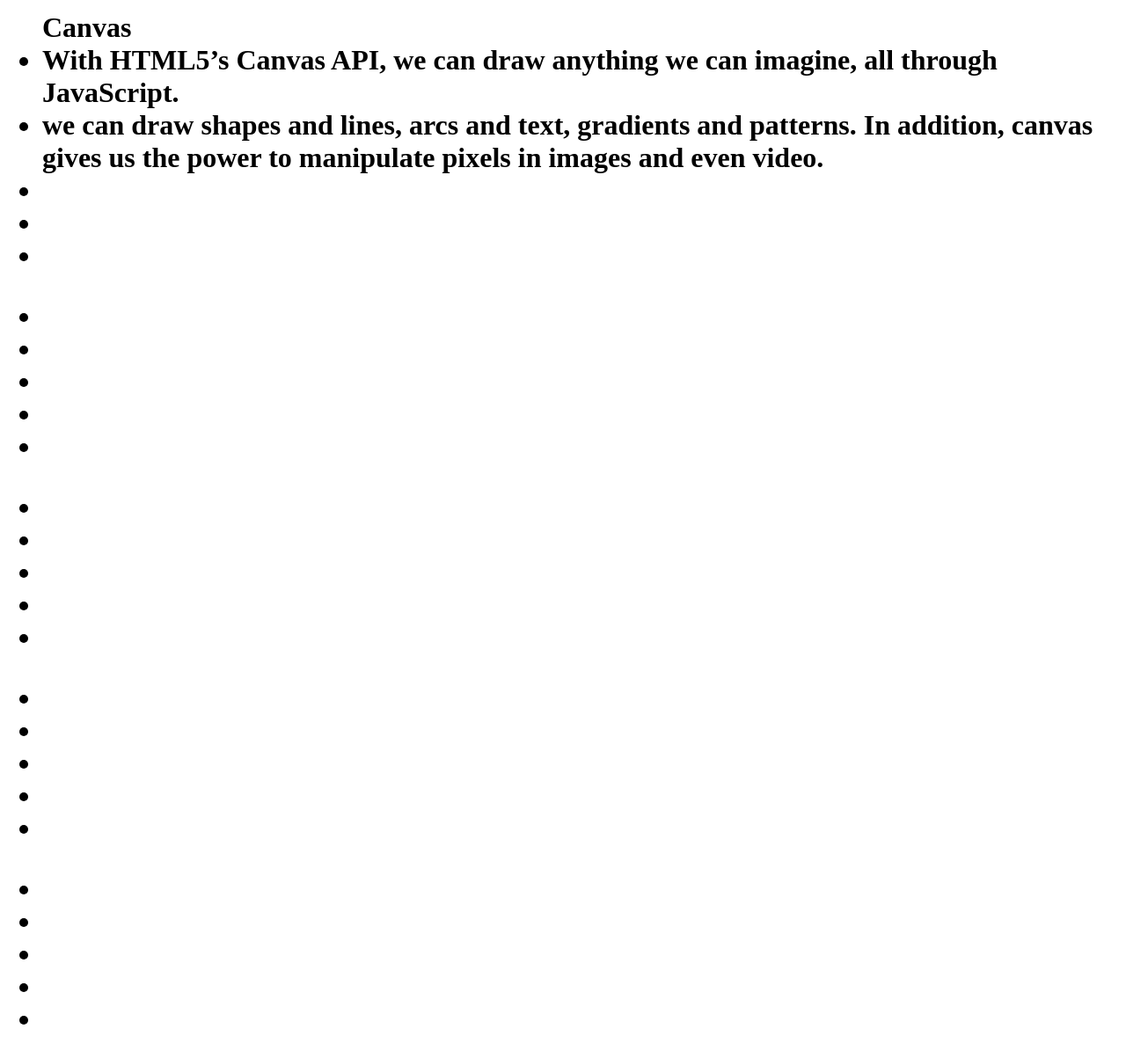
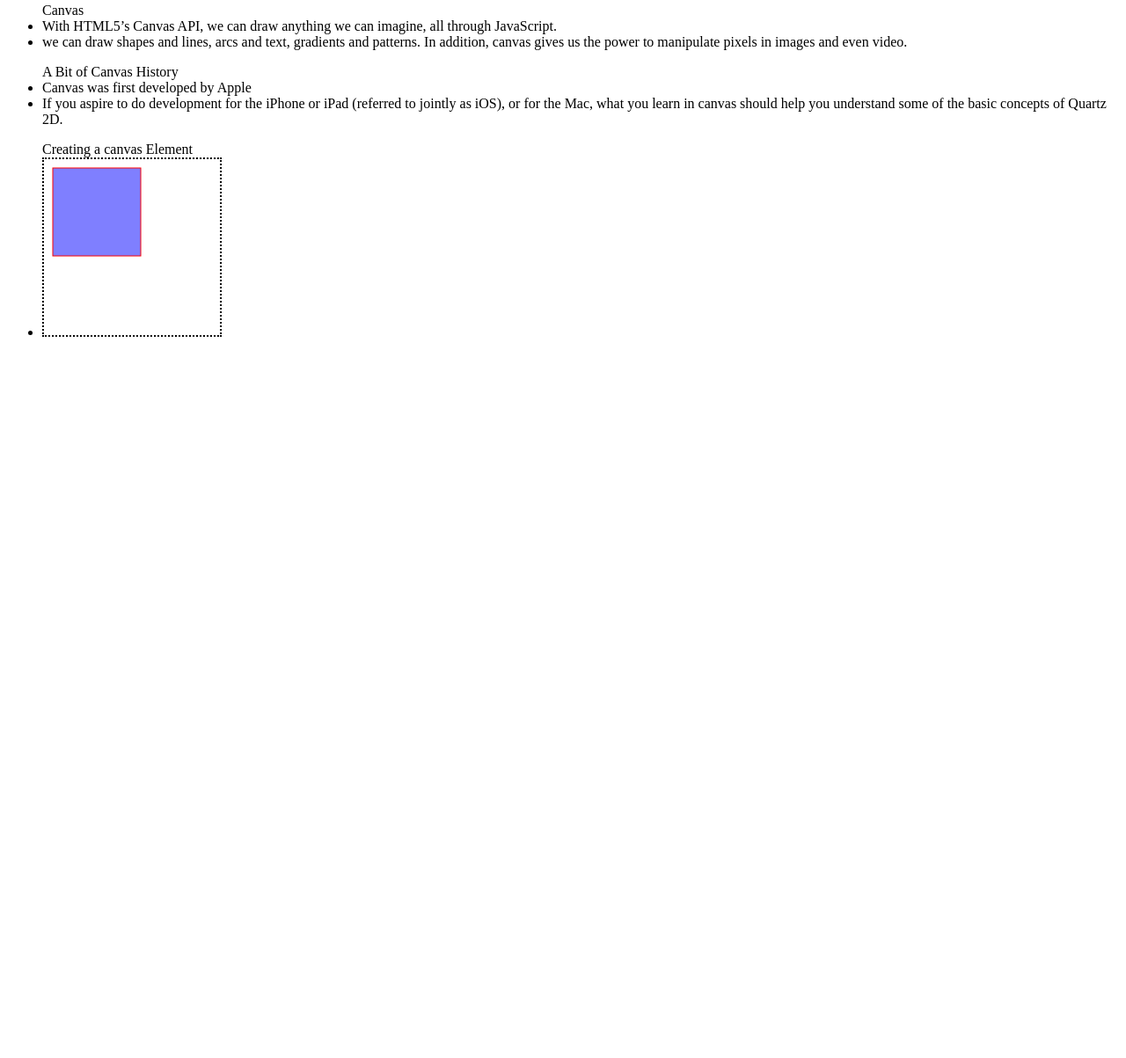
Before and after one commit to Yippie-Calle/WDD330, a plain HTML site: page Readings/week8.html in a window 1280 px wide. Shown: the part 1097-2300 px from the top of the page at 88% size. After the commit the page ends 1500 px from the top, so only its background shows below. Drawn offline with Linux system fonts and the light colour scheme.

Commit message:
week 8 readings
week 8 readings

```diff
--- a/Readings/main.js
+++ b/Readings/main.js
@@ -26,6 +26,11 @@
         label: "Week7 Notes",
         url: "Readings/week7.html"
     }
+    ,
+    {
+        label: "Week8 Notes",
+        url: "Readings/week8.html"
+    }
 ];
 
 function addToIndex() {
--- a/Readings/week8.html
+++ b/Readings/week8.html
@@ -7,6 +7,11 @@
     <meta name="viewport" content="width=device-width, initial-scale=1.0">
     <title>Document</title>
 </head>
+<style>
+    .myCanvas {
+        border: dotted 2px black;
+    }
+</style>
 
 <body>
     <h1>Transforms and Transitions</h1>
@@ -76,47 +81,37 @@
         </ol>
         <li>The transition-property property defines the CSS properties of the element that should be transitioned, with
             all for all properties being the default.</li>
-        <li>Any property changing from one value to another for which you can find a valid midpoint can be transitioned.</li>
-        <li>The exception to this “if there is a valid midpoint, it can be transitioned” rule is visibility: although there is no valid midpoint between the values visible and hidden , when transitioned, the value changes at the endpoint of the transition. </li>
+        <li>Any property changing from one value to another for which you can find a valid midpoint can be transitioned.
+        </li>
+        <li>The exception to this “if there is a valid midpoint, it can be transitioned” rule is visibility: although
+            there is no valid midpoint between the values visible and hidden , when transitioned, the value changes at
+            the endpoint of the transition. </li>
     </ul>
-    <h1>Canvas, SVG, and Drag and Drop
-        <ul>Canvas
-            <li>With HTML5’s Canvas API, we can draw anything we can imagine, all through JavaScript. </li>
-            <li> we can draw shapes and lines, arcs and text, gradients and patterns. In addition, canvas gives us the power to manipulate pixels in images and even video.</li>
-            <li></li>
-            <li></li>
-            <li></li>
-        </ul>
-        <ul>
-            <li></li>
-            <li></li>
-            <li></li>
-            <li></li>
-            <li></li>
-        </ul>
-        <ul>
-            <li></li>
-            <li></li>
-            <li></li>
-            <li></li>
-            <li></li>
-        </ul>
-        <ul>
-            <li></li>
-            <li></li>
-            <li></li>
-            <li></li>
-            <li></li>
-        </ul>
-        <ul>
-            <li></li>
-            <li></li>
-            <li></li>
-            <li></li>
-            <li></li>
-        </ul>
-    </h1>
-
+    <h1>Canvas, SVG, and Drag and Drop</h1>
+    <ul>Canvas
+        <li>With HTML5’s Canvas API, we can draw anything we can imagine, all through JavaScript. </li>
+        <li> we can draw shapes and lines, arcs and text, gradients and patterns. In addition, canvas gives us the power
+            to manipulate pixels in images and even video.</li>
+    </ul>
+    <ul>A Bit of Canvas History
+        <li>Canvas was first developed by Apple</li>
+        <li>If you aspire to do development for the iPhone or iPad (referred to jointly as iOS), or for the Mac, what
+            you learn in canvas should help you understand some of the basic concepts of Quartz 2D.</li>
+    </ul>
+    <ul>Creating a canvas Element
+        <li>
+            <canvas id="myCanvas" class="myCanvas" width="200" height="200">
+                Sorry! Your browser doesn’t support Canvas.
+            </canvas>
+        </li>
 </body>
+<script>
+    var canvas = document.getElementById("myCanvas");
+    var context = canvas.getContext("2d");
+    context.strokeStyle = "red";
+    context.fillStyle = "rgba(0, 0, 255, 0.5)";
+    context.fillRect(10, 10, 100, 100);
+    context.strokeRect(10, 10, 100, 100);
+</script>
 
 </html>
```
